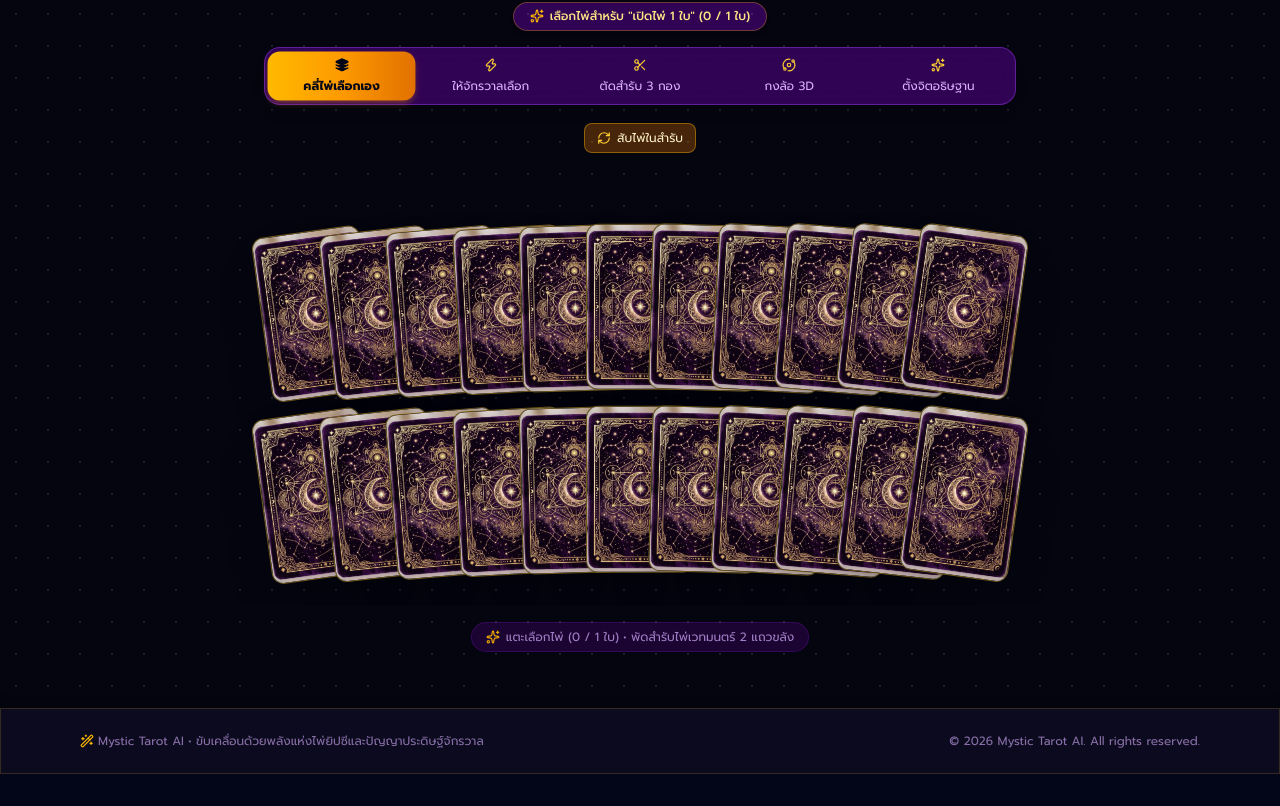
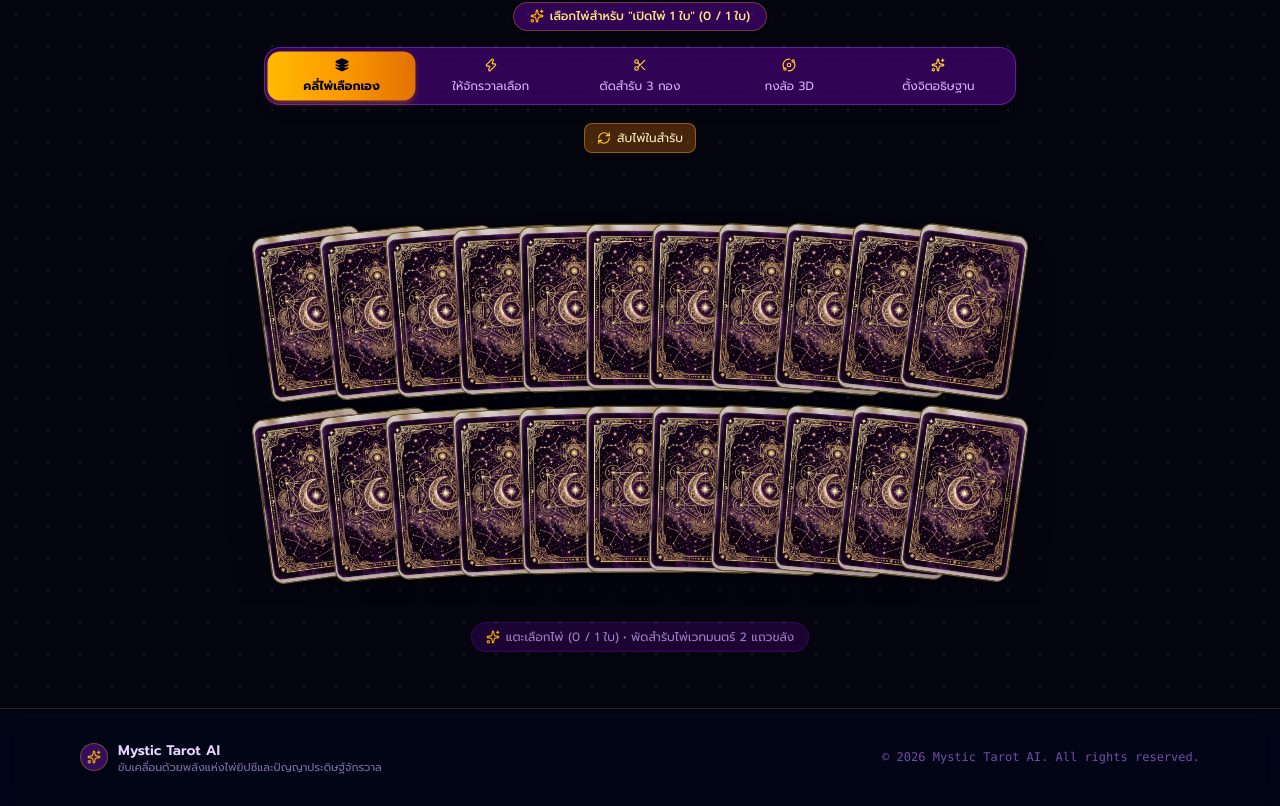
Before and after one commit to pondz1/MysticTarot, a React (Vite) app: page / in a window 1280 px wide. Shown: the part 706-1512 px from the top of the page. Before the commit the page ends 1480 px from the top, so only its background shows below. Built offline with nearby package versions, Linux system fonts and the light colour scheme.

Commit message:
refactor: redesign footer component with improved styling and logo branding

```diff
--- a/src/App.tsx
+++ b/src/App.tsx
@@ -13,7 +13,7 @@ import type { ApiSettings, DrawnCard, SavedReading, SpreadMode } from './types/t
 import { analyzeTarotReading, generateFallbackReading } from './services/aiService';
 import { storageService } from './services/storageService';
 import type { TarotCard } from './data/tarotCards';
-import { Sparkles, Wand2 } from 'lucide-react';
+import { Sparkles } from 'lucide-react';
 
 export function App() {
   // Mode selection ('single' | 'three' | 'four' | 'five' | 'celtic')
@@ -197,13 +197,21 @@ export function App() {
       </main>
 
       {/* Footer */}
-      <footer className="w-full border-t border-amber-500/20 glass-panel py-6 text-center text-xs text-purple-300/60">
-        <div className="max-w-6xl mx-auto flex flex-col sm:flex-row justify-between items-center px-4 gap-2">
-          <p className="flex items-center gap-1">
-            <Wand2 className="w-3.5 h-3.5 text-amber-400" />
-            <span>Mystic Tarot AI • ขับเคลื่อนด้วยพลังแห่งไพ่ยิปซีและปัญญาประดิษฐ์จักรวาล</span>
+      <footer className="w-full border-t border-amber-500/20 bg-slate-950/80 backdrop-blur-md py-6 sm:py-8 text-xs text-purple-300/70">
+        <div className="max-w-6xl mx-auto flex flex-col sm:flex-row items-center justify-between px-4 gap-3 sm:gap-4 text-center sm:text-left">
+          <div className="flex items-center justify-center sm:justify-start gap-2.5">
+            <div className="w-7 h-7 rounded-full bg-purple-900/60 border border-amber-400/30 flex items-center justify-center shadow-xs shrink-0">
+              <Sparkles className="w-3.5 h-3.5 text-amber-400 animate-pulse" />
+            </div>
+            <div>
+              <p className="font-semibold text-purple-200 text-xs sm:text-sm">Mystic Tarot AI</p>
+              <p className="text-[11px] text-purple-300/60 leading-tight">ขับเคลื่อนด้วยพลังแห่งไพ่ยิปซีและปัญญาประดิษฐ์จักรวาล</p>
+            </div>
+          </div>
+
+          <p className="text-[11px] sm:text-xs text-purple-400/60 font-mono">
+            © 2026 Mystic Tarot AI. All rights reserved.
           </p>
-          <p>© 2026 Mystic Tarot AI. All rights reserved.</p>
         </div>
       </footer>
 
```
